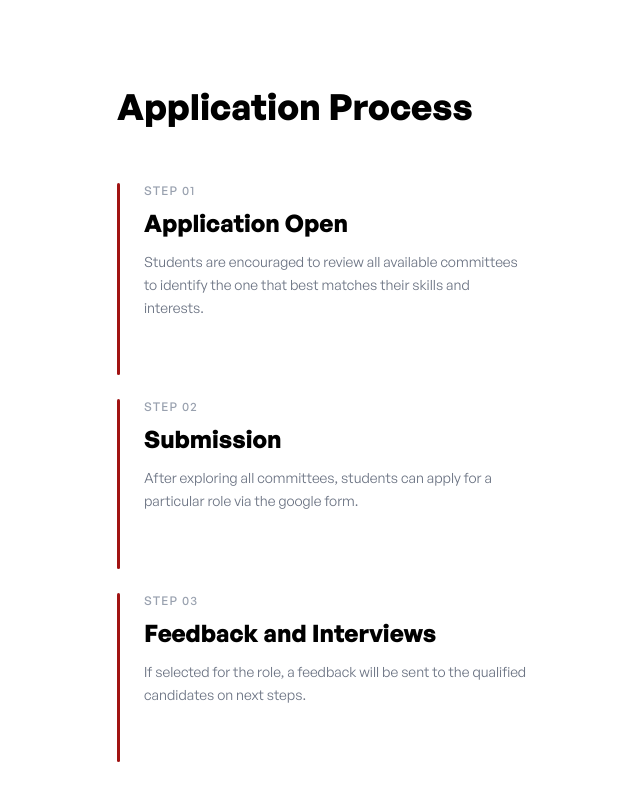
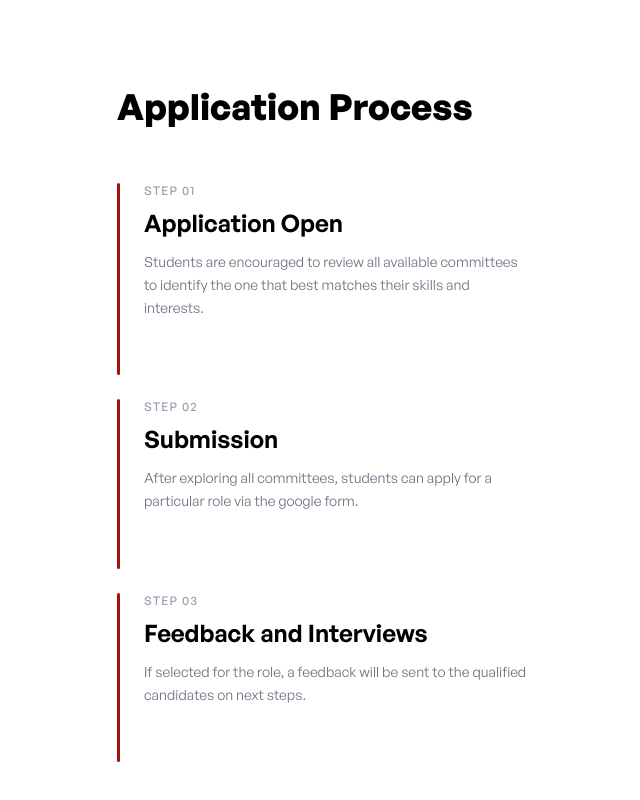
Before and after one commit to chidoziemfrancis/apply.wearebucc, a Next.js app: page / in a window 1280 px wide. Shown: the part 2932-3732 px from the top of the page, without its empty margins (11-651 px from the left). Built offline with nearby package versions, Linux system fonts and the light colour scheme.

Commit message:
style: update step line width and header font weight in ApplicationProcess component

```diff
--- a/components/ApplicationProcess.tsx
+++ b/components/ApplicationProcess.tsx
@@ -38,7 +38,7 @@ function StepItem({ step, index }: { step: (typeof steps)[0]; index: number }) {
       className="flex gap-6"
     >
       {/* Animated left border */}
-      <div className="relative w-[3px] shrink-0 bg-gray-200 rounded-full">
+      <div className="relative w-0.75 shrink-0 bg-gray-200 rounded-full">
         <motion.div
           className="absolute top-0 left-0 w-full rounded-full bg-[#A11312]"
           animate={{ height: isInView ? "100%" : "0%" }}
@@ -49,7 +49,7 @@ function StepItem({ step, index }: { step: (typeof steps)[0]; index: number }) {
       {/* Content */}
       <div className="pb-14">
         <p className="text-xs text-gray-400 font-medium mb-2 tracking-widest">{step.step}</p>
-        <h3 className="text-xl md:text-2xl font-bold text-black mb-3">{step.title}</h3>
+        <h3 className="text-xl md:text-2xl font-semibold text-black mb-3">{step.title}</h3>
         <p className="text-sm text-gray-500 leading-relaxed max-w-sm">{step.description}</p>
       </div>
     </motion.div>
```
